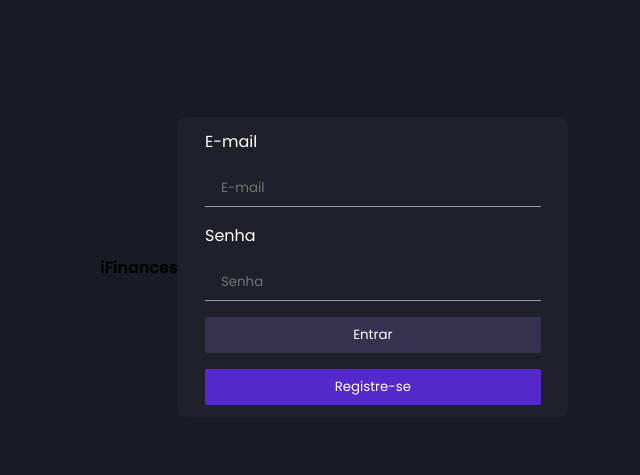
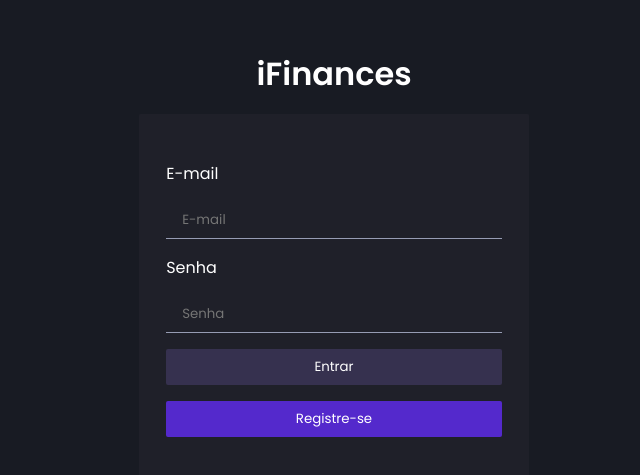
Before and after one commit to Santosl2/ifinances-pwa, a Next.js app: page / in a window 1280 px wide. Shown: the part 133-608 px from the top of the page, without its empty margins (306-946 px from the left). Built offline with nearby package versions, Linux system fonts and the light colour scheme.

Commit message:
<style>: H4 styled

```diff
--- a/src/styles/Login.styles.ts
+++ b/src/styles/Login.styles.ts
@@ -6,6 +6,12 @@ export const LoginWrapper = styled.main`
   display: flex;
   align-items: center;
   justify-content: center;
+  flex-direction: column;
+  gap: 1rem;
+
+  h4 {
+    color: white;
+  }
 `;
 
 export const LoginContent = styled.form`
@@ -16,8 +22,8 @@ export const LoginContent = styled.form`
   flex-direction: column;
   justify-content: center;
   gap: 1rem;
-  padding: 0 1.7rem;
-  border-radius: 0.5rem;
-  min-height: 300px;
+  padding: 1.7rem;
+  border-radius: 0.1rem;
+  min-height: 370px;
   color: white;
 `;
--- a/src/styles/globalStyle.ts
+++ b/src/styles/globalStyle.ts
@@ -60,6 +60,10 @@ const GlobalStyle = createGlobalStyle`
         cursor: not-allowed;
     }
 
+    h4 {
+        font-size: 2rem;
+    }
+
     .react-modal-overlay {
         background: rgba(0, 0, 0, 0.5);
         position: fixed;
```
